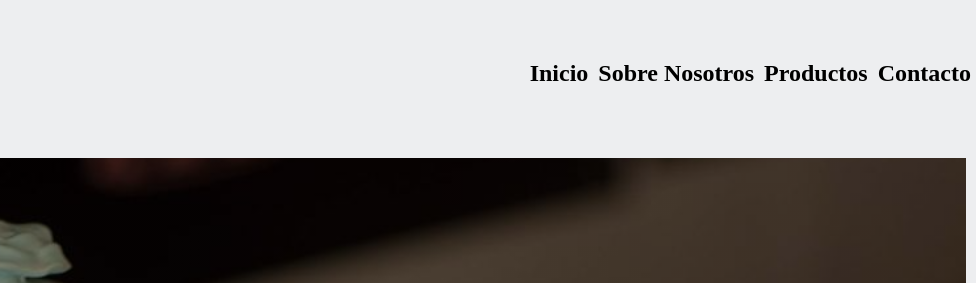
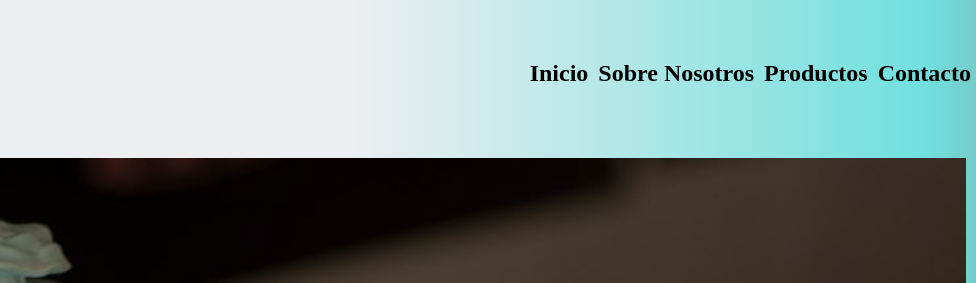
Before and after one commit to NPradella/proyectoCeramicaPradella, a plain HTML site: page index2.0.html in a window 1280 px wide. Shown: the top 283 px of the page, 304-1280 px from the left. Drawn offline with Linux system fonts and the light colour scheme; a web font is replaced by a local one.

Commit message:
agregue background con grading al body y header

```diff
--- a/css/estilos2.0.css
+++ b/css/estilos2.0.css
@@ -115,6 +115,7 @@ header a:hover{
     flex-direction: column;
     justify-content: center;
     align-items: center;
+    text-align: center;
 }
 
 .sobre-nosotros__titulo{
@@ -392,8 +393,28 @@ field
     color: #04a7a5;
 }
 
-@media (min-width: 720px){
+@media (min-width: 1024px){
 
+    header{
+        background: rgba(237,238,240,1);
+background: -moz-linear-gradient(left, rgba(237,238,240,1) 0%, rgba(237,238,240,1) 41%, rgba(237,238,240,1) 51%, rgba(112,224,222,1) 96%, rgba(118,204,203,1) 100%);
+background: -webkit-gradient(left top, right top, color-stop(0%, rgba(237,238,240,1)), color-stop(41%, rgba(237,238,240,1)), color-stop(51%, rgba(237,238,240,1)), color-stop(96%, rgba(112,224,222,1)), color-stop(100%, rgba(118,204,203,1)));
+background: -webkit-linear-gradient(left, rgba(237,238,240,1) 0%, rgba(237,238,240,1) 41%, rgba(237,238,240,1) 51%, rgba(112,224,222,1) 96%, rgba(118,204,203,1) 100%);
+background: -o-linear-gradient(left, rgba(237,238,240,1) 0%, rgba(237,238,240,1) 41%, rgba(237,238,240,1) 51%, rgba(112,224,222,1) 96%, rgba(118,204,203,1) 100%);
+background: -ms-linear-gradient(left, rgba(237,238,240,1) 0%, rgba(237,238,240,1) 41%, rgba(237,238,240,1) 51%, rgba(112,224,222,1) 96%, rgba(118,204,203,1) 100%);
+background: linear-gradient(to right, rgba(237,238,240,1) 0%, rgba(237,238,240,1) 41%, rgba(237,238,240,1) 51%, rgba(112,224,222,1) 96%, rgba(118,204,203,1) 100%);
+filter: progid:DXImageTransform.Microsoft.gradient( startColorstr='#edeef0', endColorstr='#76cccb', GradientType=1 );
+    }
+    body{
+        background: rgba(237,238,240,1);
+        background: -moz-linear-gradient(left, rgba(237,238,240,1) 0%, rgba(237,238,240,1) 41%, rgba(237,238,240,1) 51%, rgba(112,224,222,1) 96%, rgba(118,204,203,1) 100%);
+        background: -webkit-gradient(left top, right top, color-stop(0%, rgba(237,238,240,1)), color-stop(41%, rgba(237,238,240,1)), color-stop(51%, rgba(237,238,240,1)), color-stop(96%, rgba(112,224,222,1)), color-stop(100%, rgba(118,204,203,1)));
+        background: -webkit-linear-gradient(left, rgba(237,238,240,1) 0%, rgba(237,238,240,1) 41%, rgba(237,238,240,1) 51%, rgba(112,224,222,1) 96%, rgba(118,204,203,1) 100%);
+        background: -o-linear-gradient(left, rgba(237,238,240,1) 0%, rgba(237,238,240,1) 41%, rgba(237,238,240,1) 51%, rgba(112,224,222,1) 96%, rgba(118,204,203,1) 100%);
+        background: -ms-linear-gradient(left, rgba(237,238,240,1) 0%, rgba(237,238,240,1) 41%, rgba(237,238,240,1) 51%, rgba(112,224,222,1) 96%, rgba(118,204,203,1) 100%);
+        background: linear-gradient(to right, rgba(237,238,240,1) 0%, rgba(237,238,240,1) 41%, rgba(237,238,240,1) 51%, rgba(112,224,222,1) 96%, rgba(118,204,203,1) 100%);
+        filter: progid:DXImageTransform.Microsoft.gradient( startColorstr='#edeef0', endColorstr='#76cccb', GradientType=1 );
+    }
     header .contenedor{
 
         flex-direction: row;
```
